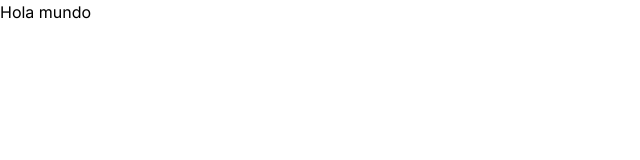
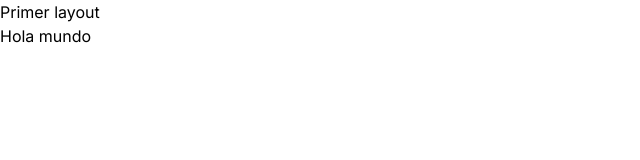
Before and after one commit to RExequiel/next, a Next.js app: page / in a window 1280 px wide. Shown: the top 160 px of the page, without its empty margins (0-640 px from the left). Built offline with nearby package versions, Linux system fonts and the light colour scheme.

Commit message:
refactor & feat: add nested layout on contact, about and pricing pages

```diff
--- a/app/layout.tsx
+++ b/app/layout.tsx
@@ -16,7 +16,10 @@
 }>) {
   return (
     <html lang="en">
-      <body className={inter.className}>{children}</body>
+      <body className={inter.className}>
+        <h2>Primer layout</h2>
+        {children}
+      </body>
     </html>
   );
 }
```
Also changed, not shown: app/(general)/layout.tsx (added, +13 -0 lines), app/(general)/about/page.tsx (renamed from app/about/page.tsx), app/(general)/contact/page.tsx (renamed from app/contact/page.tsx), app/(general)/pricing/page.tsx (renamed from app/pricing/page.tsx).
